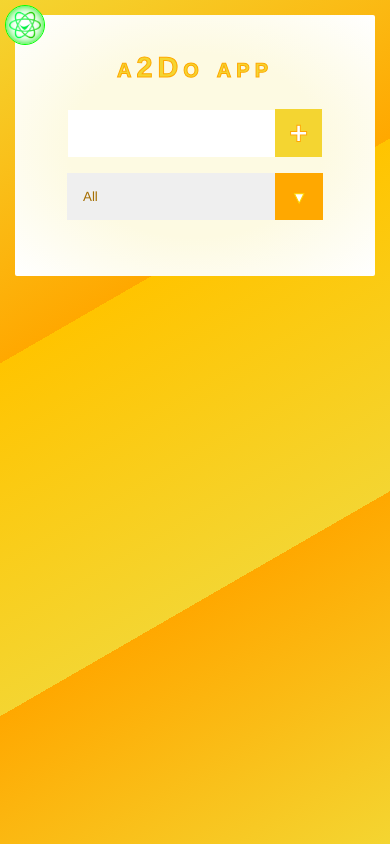
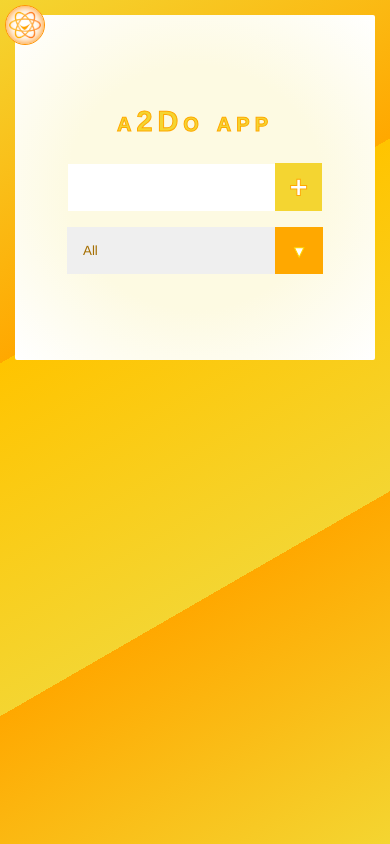
Before and after one commit to RavMucha/a2do, a React (Create React App) app: page / in a window 390 px wide. Built offline with nearby package versions, Linux system fonts and the light colour scheme.

Commit message:
Fancy hover effect added to logo. Sooo fancy...

```diff
--- a/src/App.css
+++ b/src/App.css
@@ -29,16 +29,16 @@ header {
   border-radius: 50%;
   padding: 3px;
   margin: 5px;
-  position: fixed;
-  top: 40px;
-  left: 40px;
+  position: relative;
+  top: -35px;
+  left: -35px;
+  filter: hue-rotate(270deg);
   transition: all 0.5s ease;
 }
 
 #Logo:hover {
-  box-shadow: inset 0px 0px 10px #4b3200;
-  border: 1.5px solid #00ff00;
-  background-color: #FFA800;
+  background-color: rgb(44, 54, 40);
+  filter: hue-rotate(0deg);
 }
 
 b {
@@ -50,12 +50,12 @@ b {
   border-radius: 2px;
   background-color: #fff495;
   margin: 10px;
-  padding: 10px 10px 40px 10px;
+  padding: 10px 10px 70px 10px;
 }
 
 header,
 form {
-  min-height: 15vh;
+  min-height: 10vh;
   display: flex;
   justify-content: center;
   align-items: center;
@@ -204,14 +204,13 @@ abbr {
   }
   header,
 form {
-  min-height: 10vh;
   flex-direction: column;
 }
 #Logo {
   width: 40px;
   height: 40px;
-  top: 0;
-  left: 0;
+  top: -25px;
+  left: -25px;
 }
 select {
   display: flex;
--- a/src/App.js
+++ b/src/App.js
@@ -47,7 +47,8 @@ function App() {
 
   return (
     <div className="App">
-     <header><a href="https://rafal-mucha.online/" target="_blank" rel="noopener noreferrer"><abbr title="click to contact"><img id="Logo" src={Favicon} alt="Logo" /></abbr></a>
+      <a href="https://rafal-mucha.online/" target="_blank" rel="noopener noreferrer"><abbr title="click to contact"><img id="Logo" src={Favicon} alt="Logo" /></abbr></a>
+     <header>
   <h1>a2Do app</h1>
      </header>
      <Form
```
